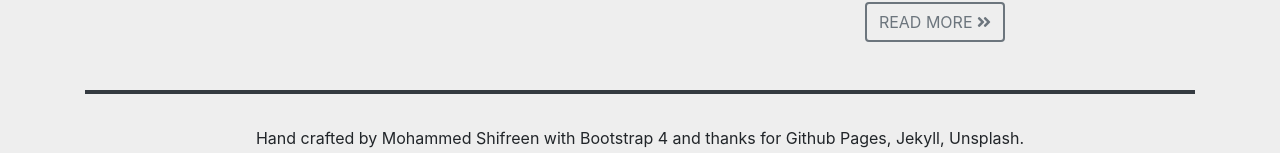
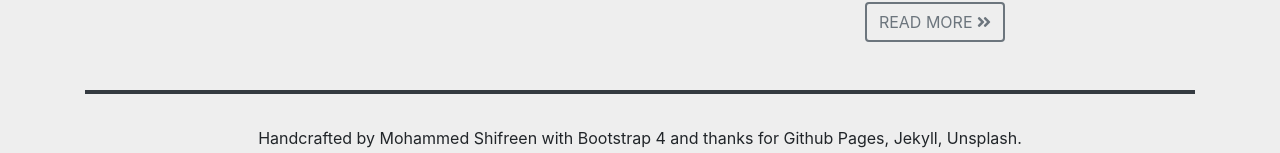
Before and after one commit to Shifrin/shifrin.github.io, a Jekyll site: the page built from blog/index.html, in a window 1280 px wide and 900 px high, scrolled down 1028 px. Shown: the part 726-879 px from the top of the window. Built offline with Jekyll 4.4.1, drawn with Linux system fonts in a browser that asks for light colours; nearby versions of some CDN libraries; the list of posts is cut into pages by our own code; comment, search, counter and statistics services are not loaded.

Commit message:
Update footer.html

```diff
--- a/_includes/footer.html
+++ b/_includes/footer.html
@@ -5,7 +5,7 @@
         <footer class="footer mt-auto regular" role="contentinfo">
             <div class="container text-center">
                 <div class="site-info">
-                    <p>Hand crafted by Mohammed Shifreen with Bootstrap 4 and thanks for Github Pages, Jekyll, Unsplash.
+                    <p>Handcrafted by Mohammed Shifreen with Bootstrap 4 and thanks for Github Pages, Jekyll, Unsplash.
                         <span class="d-block">&copy;&nbsp;<span class="copyright-year">2018 - {{ 'now' | date: "%Y" }}</span>,&nbsp;mshifreen.com</span></p>
                 </div>
             </div>
```
